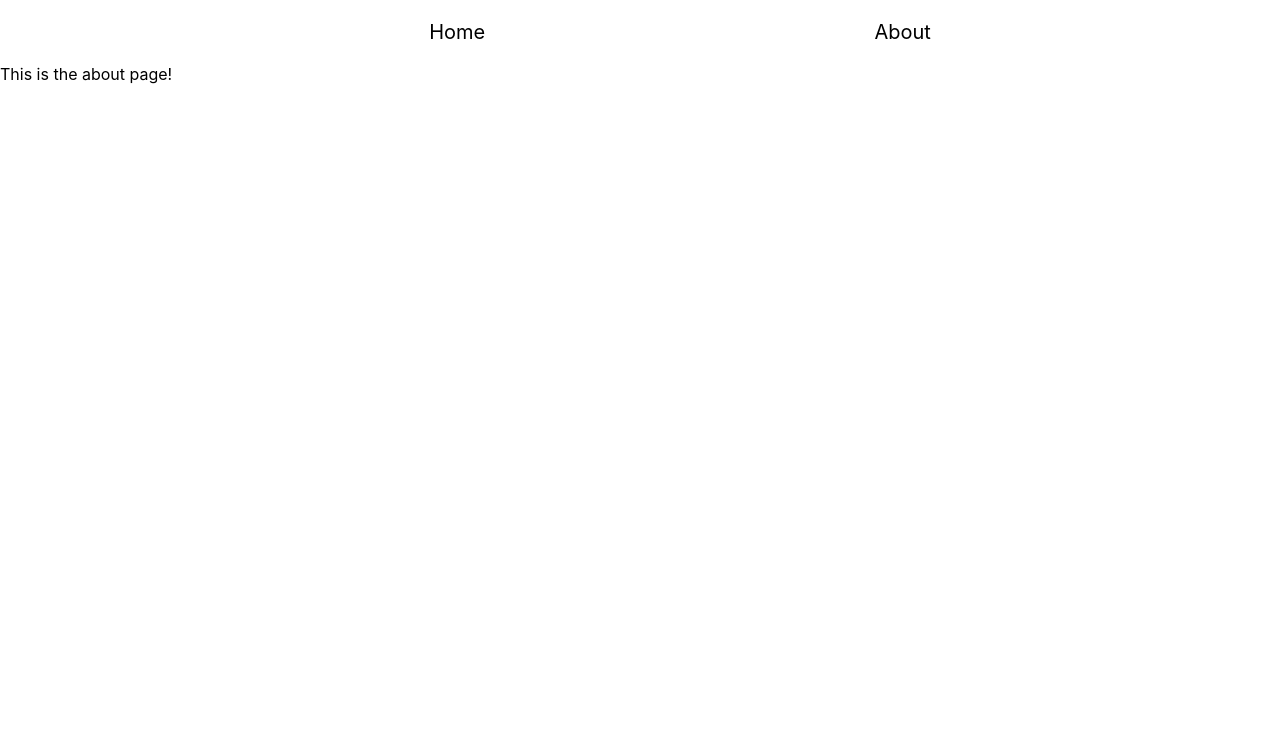
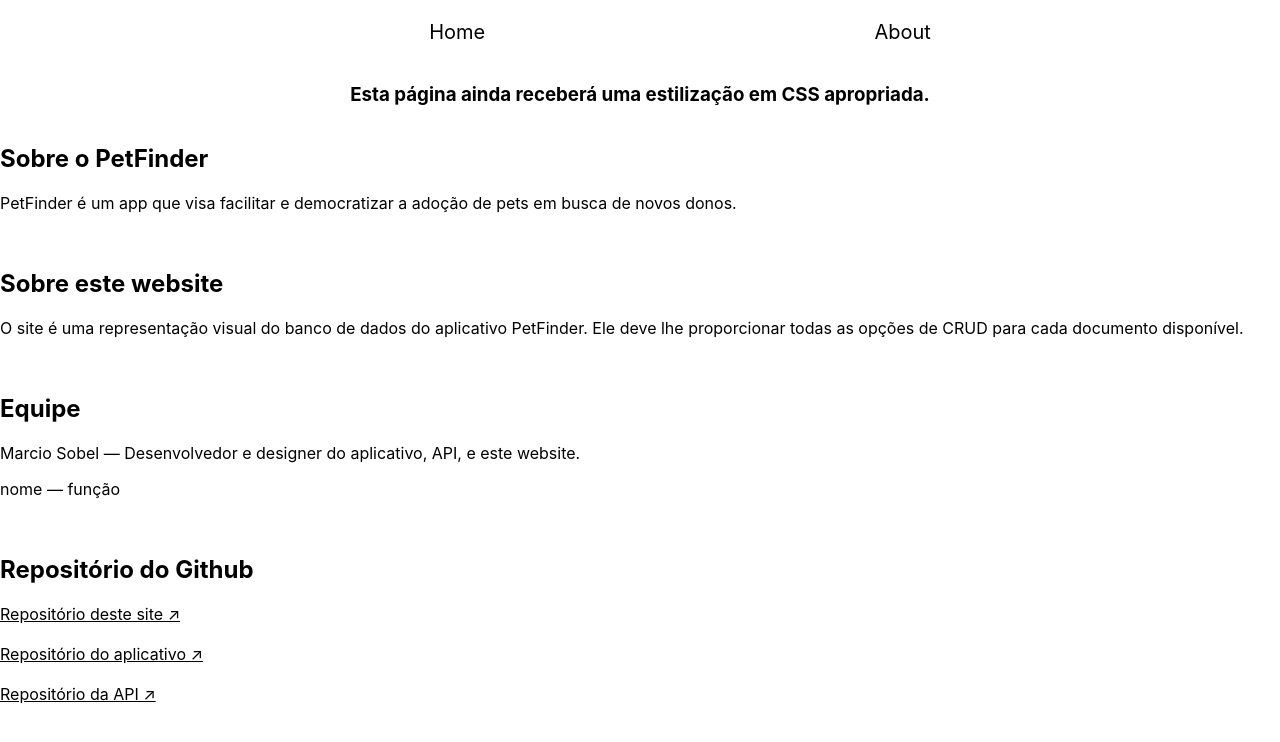
Before and after one commit to Web-Alta-performance/FinderWeb, a React (Create React App) app: page /about in a window 1280 px wide. Shown: the top 742 px of the page. Built offline with nearby package versions, Linux system fonts and the light colour scheme.

Commit message:
Fill out about page

```diff
--- a/src/components/pages/About.tsx
+++ b/src/components/pages/About.tsx
@@ -1,8 +1,56 @@
 import React from "react";
 
+// nome: função
+const team = [
+    {
+        name: 'Marcio Sobel',
+        function: 'Desenvolvedor e designer do aplicativo, API, e este website.'
+    },
+    {
+        name: 'nome',
+        function: 'função',
+    },
+]
+
 const About = () => {
-    return (
-        <p>This is the about page!</p>
+    return (<div>
+            <div style={{flex: 1, display: 'flex', justifyContent: 'center'}}>
+                <h3>Esta página ainda receberá uma estilização em CSS apropriada.</h3>
+            </div>
+            <h2>Sobre o PetFinder</h2>
+            <p>
+                PetFinder é um app que visa facilitar e democratizar
+                a adoção de pets em busca de novos donos.
+            </p>
+            <br/>
+            <h2>Sobre este website</h2>
+            <p>
+                O site é uma representação visual do banco de dados do
+                aplicativo PetFinder. Ele deve lhe proporcionar todas as
+                opções de CRUD para cada documento disponível.
+            </p>
+            <br/>
+            <h2>Equipe</h2>
+            {team.map((member) => {
+                return (
+                    <p>{`${member.name} — ${member.function}`}</p>
+                )
+            })}
+            <br/>
+            <h2>Repositório do Github</h2>
+            <a style={{textDecoration: 'underline'}} href="https://github.com/Web-Alta-performance/PetFinder-website">
+                Repositório deste site ↗
+            </a>
+            <br/><br/>
+            <a style={{textDecoration: 'underline'}} href="https://github.com/Web-Alta-performance/PetFinder">
+                Repositório do aplicativo ↗
+            </a>
+            <br/><br/>
+            <a style={{textDecoration: 'underline'}} href="https://github.com/Web-Alta-performance/PetFinder-api">
+                Repositório da API ↗
+            </a>
+            <br/><br/>
+        </div>
     )
 };
 
```
